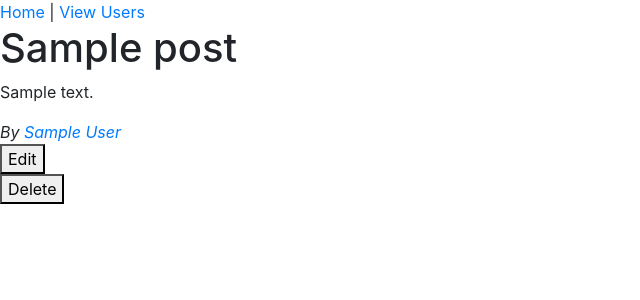
After one commit to dalbiter/Blogly, a Flask app: page /posts/1 in a window 1280 px wide. The commit adds this page. Shown: the top 300 px of the page, without its empty margins (0-640 px from the left). Run offline with Flask 3, Linux system fonts and the light colour scheme; tables that the repository leaves empty hold one stand-in row (values such as "Sample post").

Commit message:
completed all view routes for creating, reading, updating, and deleting posts

```diff
--- a/app.py
+++ b/app.py
@@ -2,6 +2,7 @@ from flask import Flask, request, render_template, redirect, flash, session
 from flask_debugtoolbar import DebugToolbarExtension
 from sqlalchemy import text
 from models import db, connect_db, User, Post
+from datetime import datetime
 
 app = Flask(__name__)
 
@@ -91,6 +92,7 @@ def edit_user(user_id):
 
 @app.route('/users/<int:user_id>/delete', methods=['POST'])
 def delete_user(user_id):
+    """deletes current user from database"""
 
     User.query.filter_by(id=user_id).delete()
 
@@ -98,15 +100,67 @@ def delete_user(user_id):
     return redirect('/users')
 
 @app.route('/users/<int:user_id>/posts/new')
-def add_new_post(user_id):
+def new_post_form(user_id):
     """show form to add new post for current user"""
 
     user = db.session.get(User, user_id)
     return render_template('/new_post.html', user=user)
 
-# @app.route('/users/<int:user_id>/posts/new', methods=['POST'])
-# def add_new_post(user_id):
-#     """takes form data and creates post for current user"""
+######################################################################################
 
-#     user = db.session.get(User, user_id)
-#     return redirect('posts.html', user=user)
+
+@app.route('/users/<int:user_id>/posts/new', methods=['POST'])
+def add_new_post(user_id):
+    """takes form data and creates post for current user"""
+
+    user = db.session.get(User, user_id)
+    title = request.form['title']
+    content = request.form['content']
+
+    new_post = Post(title=title, content=content, created_at=datetime.now(), user_id=user_id)
+
+    db.session.add(new_post)
+    db.session.commit()
+    return redirect(f'/users/{user_id}')
+
+@app.route('/posts/<int:post_id>')
+def show_posts(post_id):
+    """show post details for selected post"""
+
+    post = db.session.get(Post, post_id)
+    return render_template('post_details.html', post=post)
+
+@app.route('/posts/<int:post_id>/edit')
+def edit_post_form(post_id):
+    """show edit post form"""
+
+    post = db.session.get(Post, post_id)
+    return render_template('edit_post.html', post=post)
+
+@app.route('/posts/<int:post_id>/edit', methods=['POST'])
+def edit_post(post_id):
+    """take form data and edti post"""
+
+    post = db.session.get(Post, post_id)
+    title = request.form['title']
+    title = title if title else post.title
+    content = request.form['content']
+    content = content if content else post.content
+
+    post.title = title
+    post.content = content
+
+    db.session.add(post)
+    db.session.commit()
+    return redirect(f'/posts/{post.id}')
+
+@app.route('/posts/<int:post_id>/delete', methods=['POST'])
+def delete_post(post_id):
+    """deletes selected post from page and from database"""
+
+    post = db.session.get(Post, post_id)
+    user_id = post.user.id
+    Post.query.filter_by(id=post_id).delete()
+
+    db.session.commit()
+    return redirect(f'/users/{user_id}')
--- a/models.py
+++ b/models.py
@@ -22,6 +22,8 @@ class User(db.Model):
         u = self
         return f"User<User ID={u.id}, first name={u.first_name}, last name={u.last_name}, image={u.image_url}>"
 
+    # add method for full name
+
 class Post(db.Model):
     """Post model"""
 
--- a/templates/new_post.html
+++ b/templates/new_post.html
@@ -10,9 +10,9 @@
 
 {% block content %}
     <form action="/users/{{user.id}}/posts/new" method="POST">
-        Title <input type="text">
+        Title <input type="text" name="title">
         <br>
-        Content <input type="text">
+        Content <input type="text" name="content">
         <br>
         <button id="add_post">Add</button>
     </form>
--- /dev/null
+++ b/templates/post_details.html
@@ -0,0 +1,26 @@
+{% extends 'base.html' %}
+
+{% block title %}
+    Blogly {{post.title}}
+{% endblock %}
+
+{% block h1 %}
+    {{post.title}}
+{% endblock %}
+
+{% block content %}
+    <div class="post_content">
+    <p>
+        {{post.content}}
+    </p>
+    <footer><i>By <a href="/users/{{post.user.id}}">{{post.user.first_name}} {{post.user.last_name}}</a></i></footer>
+    </div>
+    <div class="post_actions">
+        <form action="/posts/{{post.id}}/edit">
+            <button>Edit</button>
+        </form>
+        <form action="/posts/{{post.id}}/delete" method="POST">
+            <button>Delete</button>
+        </form>
+    </div>
+{% endblock %}
--- a/templates/user_profile.html
+++ b/templates/user_profile.html
@@ -1,8 +1,4 @@
 {% extends 'base.html' %}
-
-{% block title %}
-    Blogly {{user.first_name}} {{user.last_name}}
-{% endblock %}
 
 {% block h1 %}
     {{user.first_name}} {{user.last_name}}
@@ -21,7 +17,7 @@
         <h3>Posts</h3>
         <ul id="posts">
             {% for post in posts %}
-                <li>{{post.title}}</li>
+                <li><a href="/posts/{{post.id}}">{{post.title}}</a></li>
             {% endfor %}
         </ul>
         <form action="/users/{{user.id}}/posts/new">
```
Also changed, not shown: seed.py (+4 -4 lines), templates/edit_post.html (added, +24 -0 lines).
